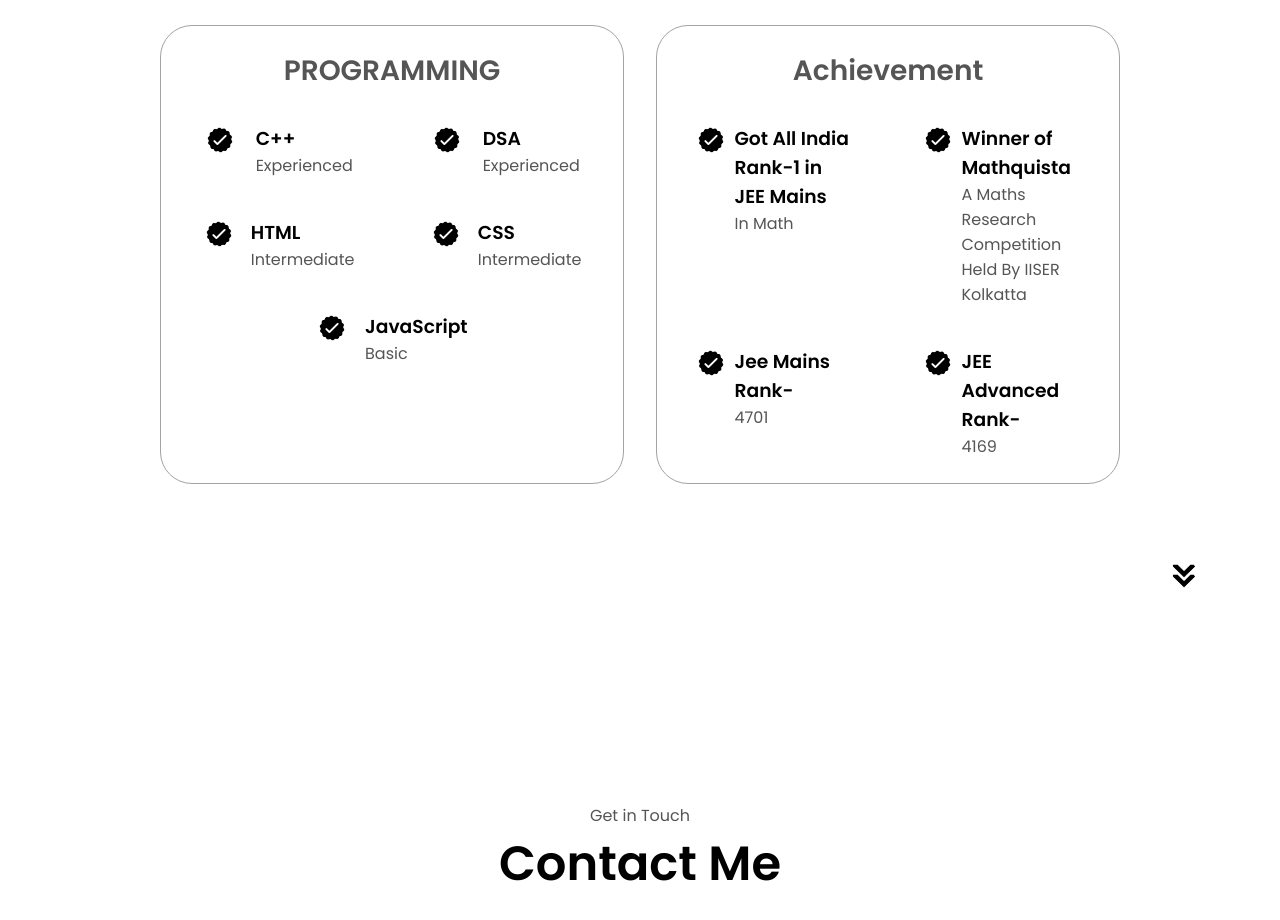
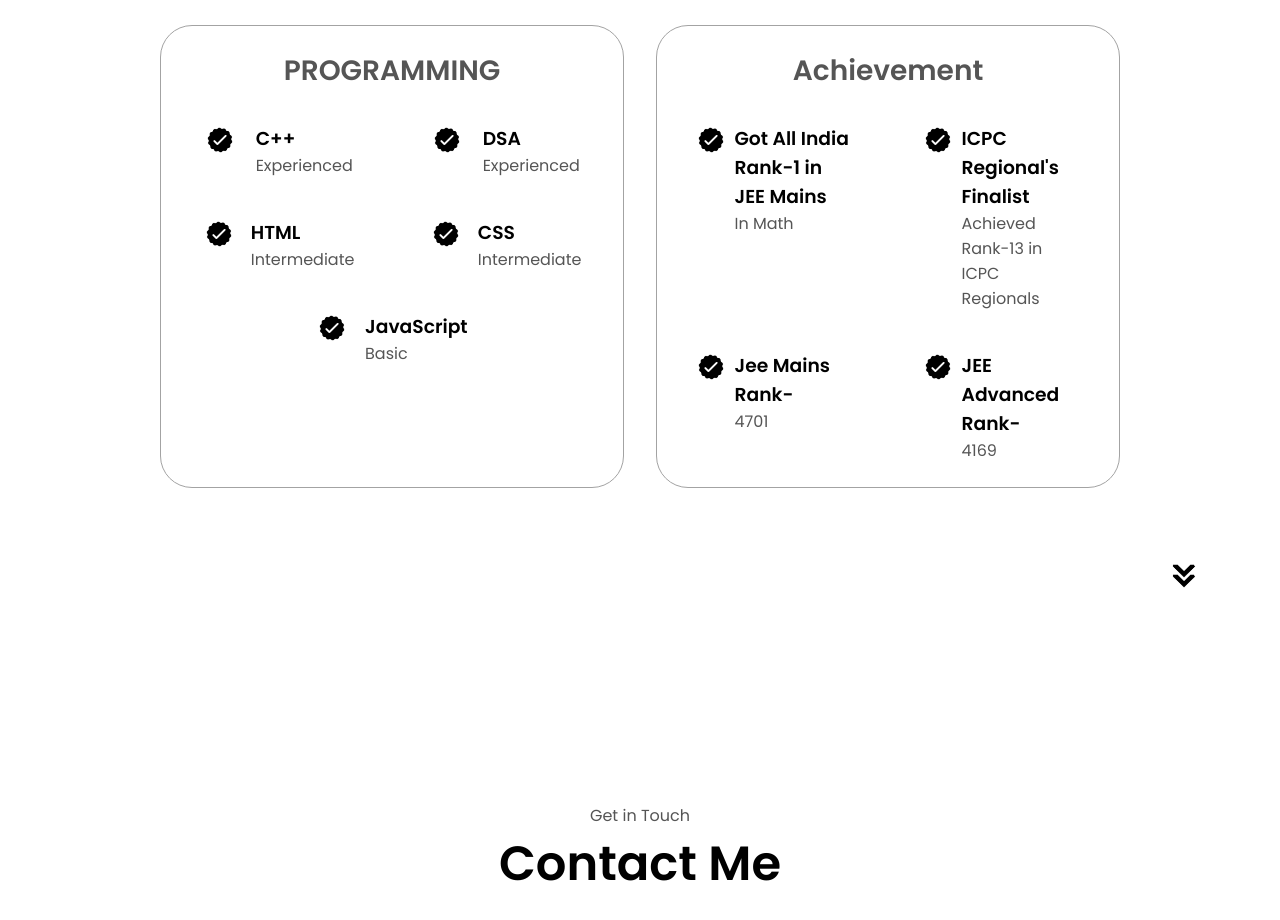
Before and after one commit to moradiya84/portfolio_website, a plain HTML site: page index.html in a window 1280 px wide. Shown: the part 1800-2720 px from the top of the page. Drawn offline with Linux system fonts and the light colour scheme.

Commit message:
Update index.html

```diff
--- a/index.html
+++ b/index.html
@@ -196,8 +196,8 @@
                   class="icon"
                 />
                 <div>
-                  <h3>Winner of Mathquista</h3>
-                  <p>A Maths Research Competition Held By IISER Kolkatta</p>
+                  <h3>ICPC Regional's Finalist </h3>
+                  <p>Achieved Rank-13 in ICPC Regionals</p>
                 </div>
               </article>
               <article>
```
